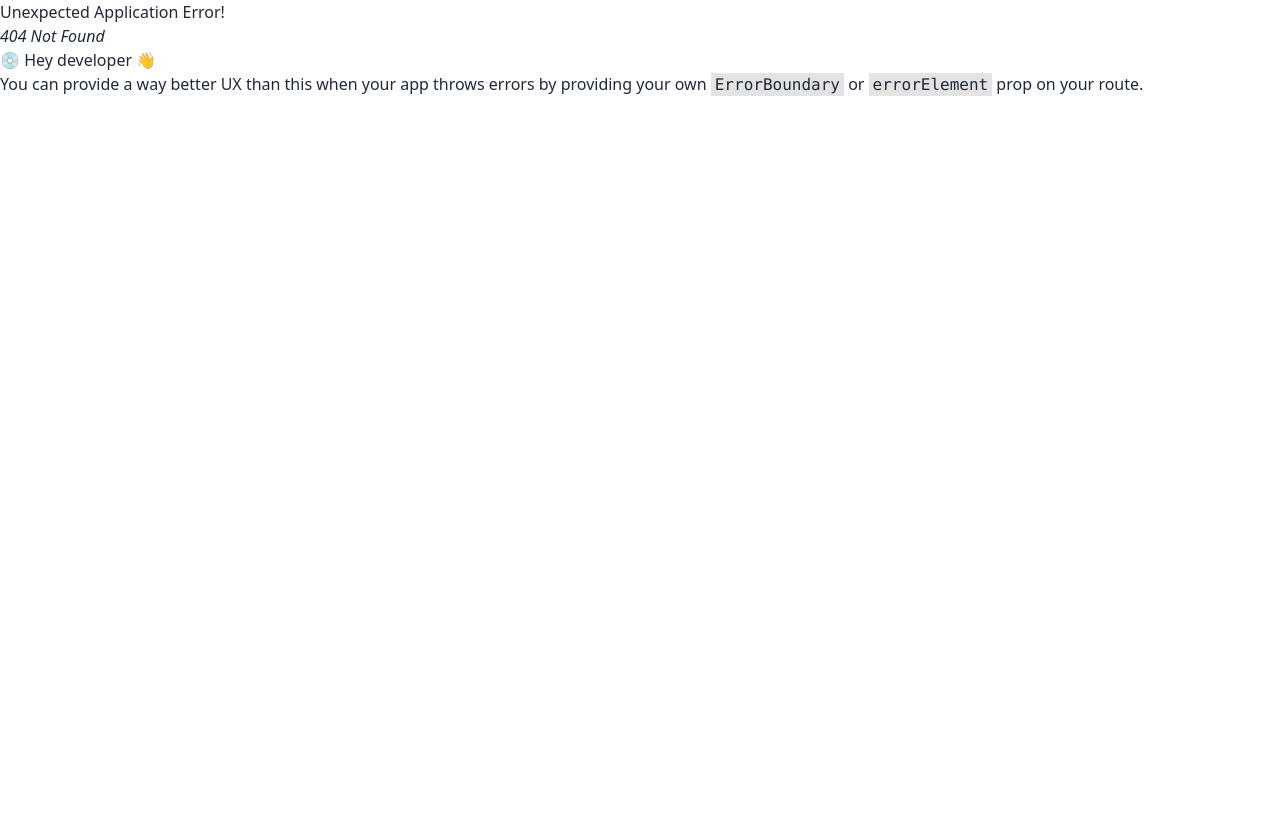
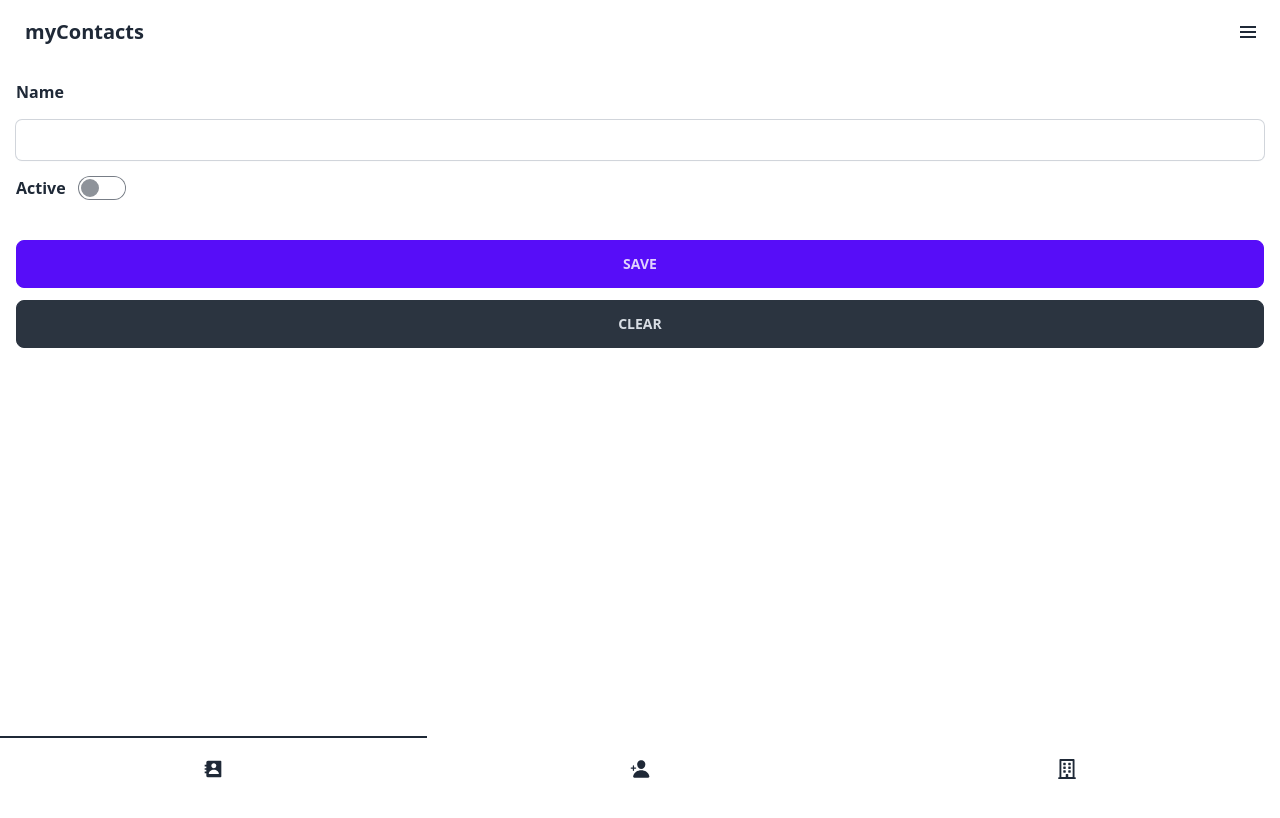
Before and after one commit to thafsi-pv/myContacts, a React (Vite) app in the folder client/: page /dept in a window 1280 px wide. Before the commit this address had no page. Shown: the top 818 px of the page. Built offline with nearby package versions, Linux system fonts and the light colour scheme.

Commit message:
setting and department

```diff
--- /dev/null
+++ b/client/src/components/Drawer.jsx
@@ -0,0 +1,39 @@
+import React from "react";
+import { GrFormClose } from "react-icons/gr";
+import { CiSettings } from "react-icons/ci";
+import { Link } from "react-router-dom";
+
+const Drawer = ({ isOpen, onClose,setDrawerOpen }) => {
+  return (
+    <div
+      className={`fixed inset-0 z-50 transition-opacity ${
+        isOpen ? "opacity-100" : "opacity-0 pointer-events-none"
+      }`}>
+      <div
+        className={`flex items-center justify-center h-screen bg-gray-900 bg-opacity-75 transition-transform ${
+          isOpen ? "transform translate-x-0" : "transform translate-x-full"
+        }`}>
+        <div className="bg-base-200 w-2/3 p-4 rounded-lg shadow-lg h-full">
+          <button className="absolute top-4 right-4" onClick={onClose}>
+            <GrFormClose className="text-white bg-white rounded-full h-5 w-5" />
+          </button>
+          <ul className="menu p-4 w-80 h-full bg-base-200 text-base-content mt-10">
+            {/* Sidebar content here */}
+            <li>
+              <Link to='/settings' onClick={()=>setDrawerOpen(false)}>
+                <a className="text-lg font-semibold flex items-center">
+                  <span>
+                    <CiSettings className="mr-2 h-6 w-6" />
+                  </span>
+                  Settings
+                </a>
+              </Link>
+            </li>
+          </ul>
+        </div>
+      </div>
+    </div>
+  );
+};
+
+export default Drawer;
--- a/client/src/components/Header.jsx
+++ b/client/src/components/Header.jsx
@@ -1,9 +1,31 @@
-import React from 'react'
+import React, { useState } from "react";
+import { BiMenu } from "react-icons/bi";
+import Drawer from "./Drawer";
 
 function Header() {
+  const [isDrawerOpen, setDrawerOpen] = useState(false);
+
+  const openDrawer = () => {
+    setDrawerOpen(true);
+  };
+
+  const closeDrawer = () => {
+    setDrawerOpen(false);
+  };
+
   return (
-    <div>Header</div>
-  )
+    <div className="navbar bg-base-100 fixed top-0 z-10">
+      <div className="flex-1">
+        <a className="btn btn-ghost normal-case text-xl">myContacts</a>
+      </div>
+      <div className="flex-none">
+        <button className="btn btn-square btn-ghost" onClick={openDrawer}>
+          <BiMenu className="inline-block w-6 h-6 stroke-current" />
+        </button>
+        <Drawer isOpen={isDrawerOpen} onClose={closeDrawer} setDrawerOpen={setDrawerOpen} />
+      </div>
+    </div>
+  );
 }
 
-export default Header
+export default Header;
--- a/client/src/pages/AddContact.jsx
+++ b/client/src/pages/AddContact.jsx
@@ -14,7 +14,7 @@ function AddContact() {
   };
 
   return (
-    <div className="p-5 space-y-3 mb-[500px]">
+    <div className="p-5 space-y-3 mb-[500px] mt-16">
       <div>
         <label htmlFor="name">Name</label>
         <Input />
@@ -65,11 +65,9 @@ function AddContact() {
         </div>
       </div>
 
-        {phoneInput.map((input,index) => (
+      {phoneInput.map((input, index) => (
         <div key={input.id}>
-            <label htmlFor="office">
-              Phone {index + 1}
-            </label>
+          <label htmlFor="office">Phone {index + 1}</label>
           <div className="w-full ">
             <PhoneInput
               containerClass="w-100 "
@@ -95,7 +93,6 @@ function AddContact() {
         <textarea className="w-full" id="" cols="30" rows="3"></textarea>
       </div>
       <div className="w-full space-y-3">
-
         <button className="btn btn-primary w-full">Save</button>
         <button className="btn btn-neutral w-full">Clear</button>
       </div>
--- a/client/src/pages/AddDept.jsx
+++ b/client/src/pages/AddDept.jsx
@@ -1,9 +1,25 @@
-import React from 'react'
+import React from "react";
+import Input from "../components/Input";
 
 function AddDept() {
   return (
-    <div>AddDept</div>
-  )
+    <div className="mt-16 max-h-56 p-4 space-y-4">
+      <label htmlFor="name" className="font-semibold">
+        Name
+      </label>
+      <Input />
+      <div className="flex items-center space-x-3">
+        <label htmlFor="name" className="font-semibold">
+          Active
+        </label>
+        <input type="checkbox" className="toggle toggle-success" />
+      </div>
+      <div className="w-full space-y-3 !mt-10">
+        <button className="btn btn-primary w-full">Save</button>
+        <button className="btn btn-neutral w-full">Clear</button>
+      </div>
+    </div>
+  );
 }
 
-export default AddDept
+export default AddDept;
--- a/client/src/pages/ContactDetails.jsx
+++ b/client/src/pages/ContactDetails.jsx
@@ -24,7 +24,7 @@ function ContactDetails() {
     };
 
   return (
-    <div className="flex justify-center align-middle w-full items-center h-full">
+    <div className="flex justify-center align-middle w-full items-center h-full mt-16">
       <div className=" h-[50%] p-5 m-3 w-full max-w-sm bg-white border border-gray-200 rounded-lg shadow dark:bg-gray-800 dark:border-gray-700">
         <div className="flex flex-col items-center pb-10">
           <img
--- a/client/src/pages/ListContacts.jsx
+++ b/client/src/pages/ListContacts.jsx
@@ -12,8 +12,8 @@ function ListContacts() {
   };
 
   return (
-    <div className="flex justify-center">
-      <div className="fixed top-0 w-[90%] z-10">
+    <div className="flex flex-col justify-center mt-16">
+      <div className=" top-0 w-[100%]">
         <Input />
       </div>
       <div className="overflow-x-auto h-[800px] w-screen mt-20 p-3">
--- /dev/null
+++ b/client/src/pages/Settings.jsx
@@ -0,0 +1,9 @@
+import React from 'react'
+
+function Settings() {
+  return (
+    <div className='mt-16'><p className='font-semibold text-xl'>Settings</p></div>
+  )
+}
+
+export default Settings
```
Also changed, not shown: client/src/App.jsx (+10 -0 lines). Lines whose indentation alone changed are shown as unchanged.
